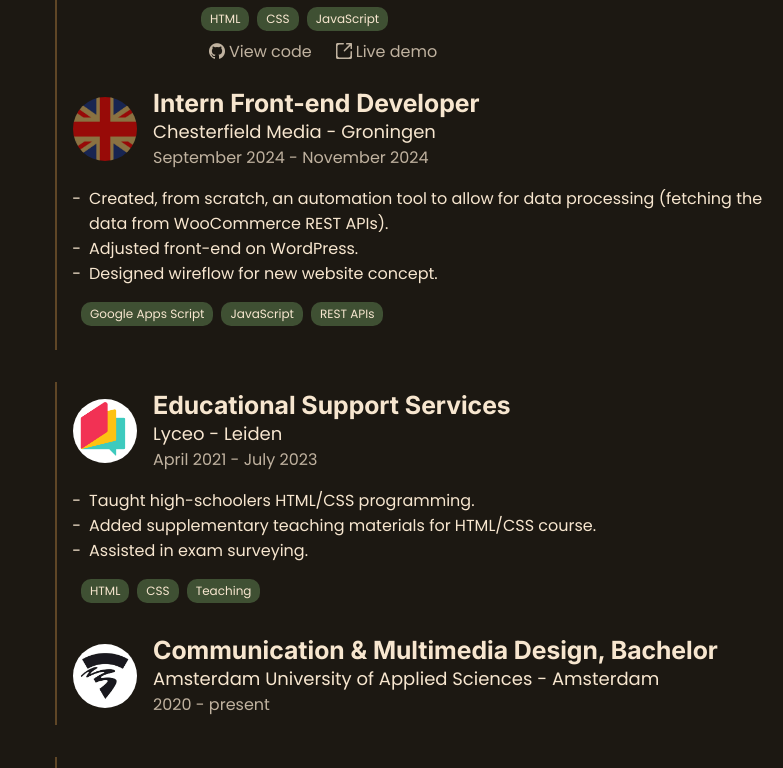
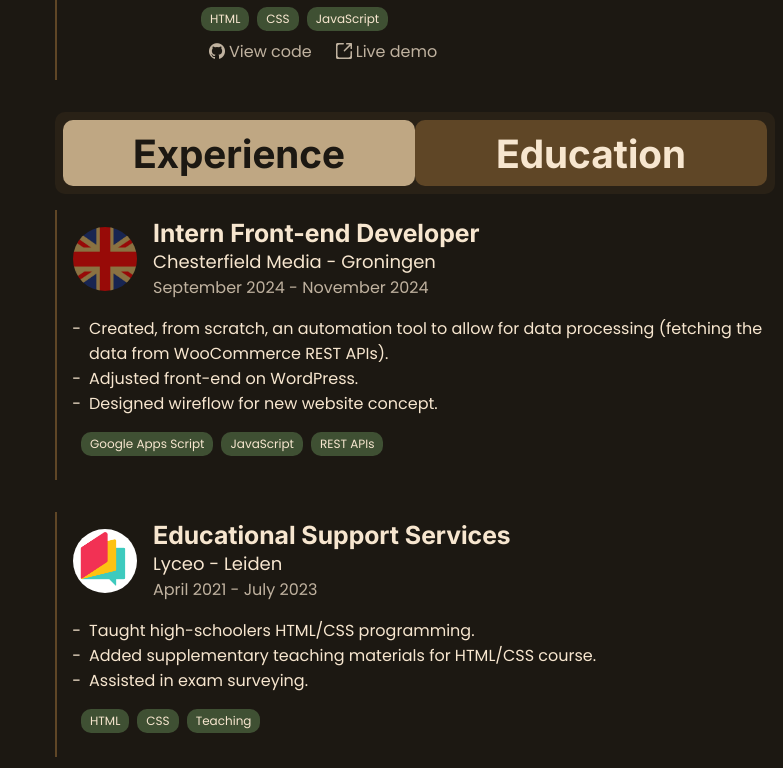
Before and after one commit to leo-kramer/portfolio, a React (Vite) app: page / in a window 1280 px wide. Shown: the part 1063-1831 px from the top of the page, without its empty margins (497-1280 px from the left). Built offline with nearby package versions, Linux system fonts and the light colour scheme.

Commit message:
HTML + Styling ExpEduMenu

```diff
--- a/src/App.jsx
+++ b/src/App.jsx
@@ -3,9 +3,7 @@ import Nav from './components/Nav.jsx';
 import About from './components/About.jsx';
 import Skills from './components/Skills.jsx';
 import Projects from './components/Projects.jsx';
-import Experience from './components/Experience.jsx';
-import Education from './components/Education.jsx';
-
+import ExpEduMenu from './components/ExpEduMenu.jsx';
 
 function App() {
   return (
@@ -16,8 +14,7 @@ function App() {
         <section>
           <Skills />
           <Projects />
-          <Experience />
-          <Education />
+          <ExpEduMenu />
         </section>
       </main>
     </div>
--- a/src/assets/css/exp-edu-menu.css
+++ b/src/assets/css/exp-edu-menu.css
@@ -0,0 +1,31 @@
+main > section:last-of-type > section:last-of-type > div {
+	display: flex;
+
+	margin: 2em 0 1em 0;
+	border-radius: 10px;
+	padding: 0.5em;
+
+	background-color: var(--secondary-20-onbg);
+}
+
+main > section:last-of-type > section:last-of-type > div > button {
+	flex-basis: 50%;
+	border: none;
+	border-radius: 10px;
+	padding: 0.25em;
+
+	font-family: "Inter";
+	font-size: var(--h3);
+	color: var(--text);
+	background-color: var(--secondary);
+}
+
+main > section:last-of-type > section:last-of-type > div > button:hover {
+	cursor: pointer;
+	color: var(--background);
+}
+
+main > section:last-of-type > section:last-of-type > div > button.active {
+	color: var(--background);
+	background-color: var(--primary);
+}
--- a/src/components/ExpEduMenu.jsx
+++ b/src/components/ExpEduMenu.jsx
@@ -0,0 +1,34 @@
+import React from 'react';
+import { useTranslation } from 'react-i18next';
+// import PropTypes from 'prop-types';
+import Experience from './Experience.jsx';
+import Education from './Education.jsx';
+import '../assets/css/index.css'
+import '../assets/css/exp-edu.css'
+import '../assets/css/exp-edu-menu.css'
+
+const ExpEduMenu = () => {
+  const { t } = useTranslation();
+  const [showing, setShowing] = React.useState("experience");
+
+  const ShowExperience = () => {
+    setShowing("experience")
+  }
+
+  const ShowEducation = () => {
+    setShowing("education")
+  }
+
+  return (
+    <section>
+      <div>
+        <button onClick={ShowExperience} className={showing === "experience" ? "active" : ""}>{t("Experience")}</button>
+        <button onClick={ShowEducation} className={showing === "education" ? "active" : ""}>{t("Education")}</button>
+      </div>
+      {showing === "experience" && <Experience />}
+      {showing === "education" && <Education />}
+    </section>
+  )
+}
+
+export default ExpEduMenu
```
